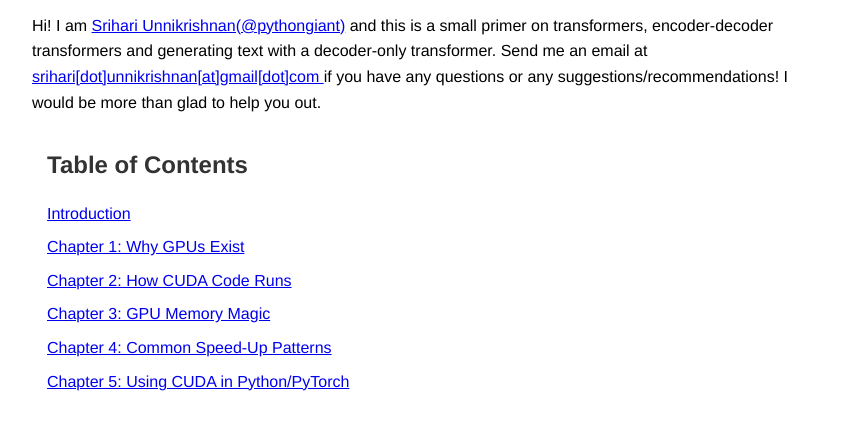
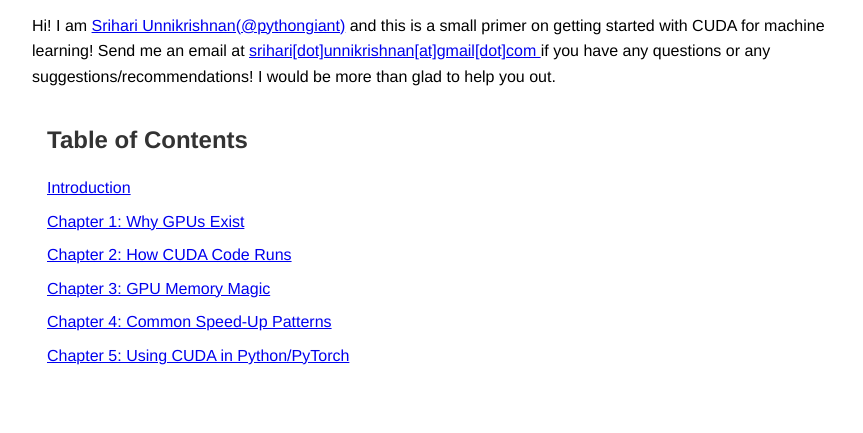
Before and after one commit to pythongiant/CUDA-From-Scratch, a plain HTML site: page index.html in a window 1280 px wide. Shown: the part 133-566 px from the top of the page, without its empty margins (208-1071 px from the left). Drawn offline with Linux system fonts and the light colour scheme.

Commit message:
change the description

```diff
--- a/index.html
+++ b/index.html
@@ -60,7 +60,7 @@
 </head>
 <body>
     <h1>CUDA Programming: From Zero to GPU Kernels</h1>
-    <p>Hi! I am <a href="github.com/pythongiant"> Srihari Unnikrishnan(@pythongiant)</a> and this is a small primer on transformers, encoder-decoder transformers and generating text with a decoder-only transformer.
+    <p>Hi! I am <a href="github.com/pythongiant"> Srihari Unnikrishnan(@pythongiant)</a> and this is a small primer on getting started with CUDA for machine learning!
 
 Send me an email at <a href="mailto:srihari.unnikrishnan@gmail.com"> srihari[dot]unnikrishnan[at]gmail[dot]com </a> if you have any questions or any suggestions/recommendations!
 I would be more than glad to help you out.</p>
```
